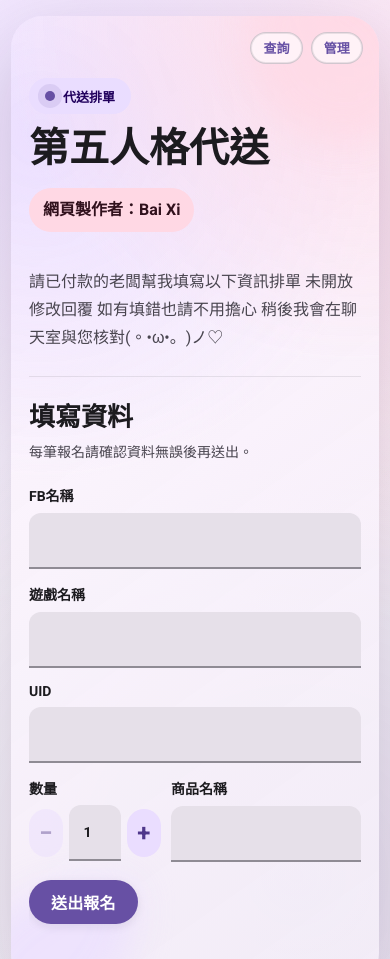
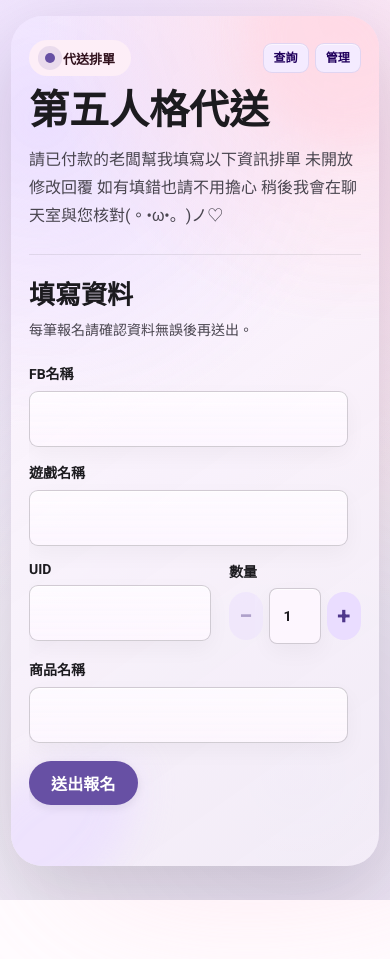
Before and after one commit to Lauraaaaa-gif/form, a plain HTML site: page index.html in a window 390 px wide. Shown: the top 959 px of the page. After the commit the page ends 900 px from the top, so only its background shows below. Drawn offline with Linux system fonts and the light colour scheme.

Commit message:
Update index.html

```diff
--- a/index.html
+++ b/index.html
@@ -1931,15 +1931,16 @@
 
     /*
       Mobile order line layout
-      Quantity stays once on the left; product names stack on the right.
+      UID and quantity share one row; product names stay full-width below.
     */
-    .form-row {
+    .uid-quantity-row {
       display: grid;
-      grid-template-columns: minmax(128px, 152px) minmax(0, 1fr);
+      grid-template-columns: minmax(0, 1fr) minmax(128px, 152px);
       gap: 14px;
       align-items: start;
     }
 
+    .uid-quantity-row label,
     .quantity-label,
     .product-fields label {
       margin-bottom: 0;
@@ -1959,6 +1960,7 @@
     .product-fields {
       gap: 12px;
       margin-bottom: 18px;
+      margin-top: 15px;
     }
 
     .product-fields input {
@@ -1966,9 +1968,9 @@
     }
 
     @media (max-width: 560px) {
-      .form-row {
+      .uid-quantity-row {
         display: grid;
-        grid-template-columns: minmax(112px, 132px) minmax(0, 1fr);
+        grid-template-columns: minmax(0, 1fr) minmax(112px, 132px);
         gap: 10px;
       }
 
@@ -2103,20 +2105,185 @@
         padding: 16px;
       }
     }
+
+    /*
+      Refined outlined fields
+      Replaces the underline inputs with polished full-border fields.
+    */
+    .intro-head {
+      display: flex;
+      align-items: center;
+      justify-content: space-between;
+      gap: 10px;
+      margin-bottom: 14px;
+    }
+
+    .intro-head .eyebrow {
+      margin-bottom: 0;
+      flex: 0 0 auto;
+      background: #fdeef7;
+      color: #31111d;
+    }
+
+    .intro-head > .topbar {
+      position: static;
+      z-index: auto;
+      width: auto;
+      margin: 0;
+      padding: 0;
+      display: flex;
+      justify-content: flex-end;
+      gap: 6px;
+      background: transparent;
+      border: 0;
+      box-shadow: none;
+      backdrop-filter: none;
+      flex: 0 0 auto;
+    }
+
+    .intro-head > .topbar button {
+      width: auto;
+      min-height: 32px;
+      padding: 7px 12px;
+      font-size: 13px;
+      line-height: 1;
+      background: rgba(255, 251, 254, 0.72);
+      box-shadow: inset 0 0 0 1px rgba(121, 116, 126, 0.16);
+    }
+
+    @media (max-width: 560px) {
+      .hero {
+        padding-top: 24px;
+      }
+
+      .intro-head {
+        gap: 8px;
+      }
+
+      .intro-head > .topbar {
+        display: flex;
+        grid-template-columns: none;
+      }
+
+      .intro-head > .topbar button {
+        min-height: 30px;
+        padding: 6px 10px;
+        font-size: 12px;
+      }
+    }
+
+    form input,
+    .modal-card input {
+      min-height: 54px;
+      border: 1.5px solid rgba(121, 116, 126, 0.34);
+      border-radius: 18px;
+      background:
+        linear-gradient(180deg, rgba(255, 255, 255, 0.54), rgba(254, 247, 255, 0.42)),
+        rgba(254, 247, 255, 0.72);
+      box-shadow:
+        inset 0 1px 0 rgba(255, 255, 255, 0.72),
+        0 8px 22px rgba(28, 27, 31, 0.04);
+      transition: border-color 220ms var(--md-ease), box-shadow 220ms var(--md-ease), background 220ms var(--md-ease);
+    }
+
+    form input:hover,
+    .modal-card input:hover {
+      border-color: rgba(103, 80, 164, 0.42);
+      background:
+        linear-gradient(180deg, rgba(255, 255, 255, 0.72), rgba(254, 247, 255, 0.5)),
+        rgba(254, 247, 255, 0.84);
+    }
+
+    form input:focus,
+    .modal-card input:focus {
+      border-color: var(--md-primary);
+      background: #fffbfe;
+      box-shadow:
+        0 0 0 4px rgba(103, 80, 164, 0.14),
+        0 12px 28px rgba(103, 80, 164, 0.12);
+    }
+
+    .quantity-stepper input {
+      border-radius: 16px;
+      text-align: center;
+      background: rgba(254, 247, 255, 0.84);
+    }
+
+    .product-fields input {
+      border-radius: 18px;
+    }
+
+    @media (max-width: 560px) {
+      form input,
+      .modal-card input {
+        min-height: 52px;
+        border-radius: 16px;
+      }
+    }
+
+    /*
+      Straighter input boxes and square purple header actions.
+    */
+    form input {
+      width: min(100%, 96%);
+      border-radius: 10px;
+      margin-left: auto;
+      margin-right: auto;
+    }
+
+    .quantity-stepper input {
+      width: 100%;
+      border-radius: 8px;
+    }
+
+    .product-fields input {
+      width: min(100%, 96%);
+      border-radius: 10px;
+    }
+
+    .intro-head > .topbar button {
+      border: 1px solid rgba(103, 80, 164, 0.14);
+      border-radius: 10px;
+      background: #f4ebff;
+      color: #21005d;
+      box-shadow: inset 0 1px 0 rgba(255, 255, 255, 0.56);
+    }
+
+    .intro-head > .topbar button:hover {
+      background: #eadcff;
+      border-color: rgba(103, 80, 164, 0.24);
+    }
+
+    @media (max-width: 560px) {
+      form input {
+        width: 96%;
+        border-radius: 9px;
+      }
+
+      .quantity-stepper input {
+        width: 100%;
+        border-radius: 8px;
+      }
+
+      .intro-head > .topbar button {
+        border-radius: 9px;
+      }
+    }
   </style>
 </head>
 <body>
   <div class="wrap">
     <main class="hero">
+      <section class="hero-copy" aria-label="活動資訊">
+        <div class="intro-head">
+          <div class="eyebrow">代送排單</div>
           <div class="topbar">
             <button class="ghost" type="button" id="openOrderQueryBtn">查詢</button>
             <button class="ghost" type="button" id="loginBtn">管理</button>
             <button class="ghost" type="button" id="logoutBtn" hidden>登出</button>
           </div>
-      <section class="hero-copy" aria-label="活動資訊">
-        <div class="eyebrow">代送排單</div>
+        </div>
         <h1>第五人格代送</h1>
-        <p class="lead credit">網頁製作者：Bai Xi</p>
         <p class="lead">
 請已付款的老闆幫我填寫以下資訊排單
 未開放修改回覆 如有填錯也請不用擔心
@@ -2135,10 +2302,10 @@
           <label>遊戲名稱
             <input name="gameName" required>
           </label>
+          <div class="uid-quantity-row">
             <label>UID
               <input name="uid" inputmode="numeric" required>
             </label>
-          <div class="form-row">
             <label class="quantity-label">數量
               <div class="quantity-stepper">
                 <button class="stepper-btn" type="button" id="quantityMinus" aria-label="減少數量">−</button>
@@ -2146,8 +2313,8 @@
                 <button class="stepper-btn" type="button" id="quantityPlus" aria-label="增加數量">+</button>
               </div>
             </label>
+          </div>
           <div class="product-fields" id="productFields"></div>
-          </div>
           <input type="hidden" name="source" value="商品報名表">
           <button class="primary" type="submit">送出報名</button>
           <div class="status" id="status" role="status" aria-live="polite"></div>
```
Lines whose indentation alone changed are shown as unchanged.
